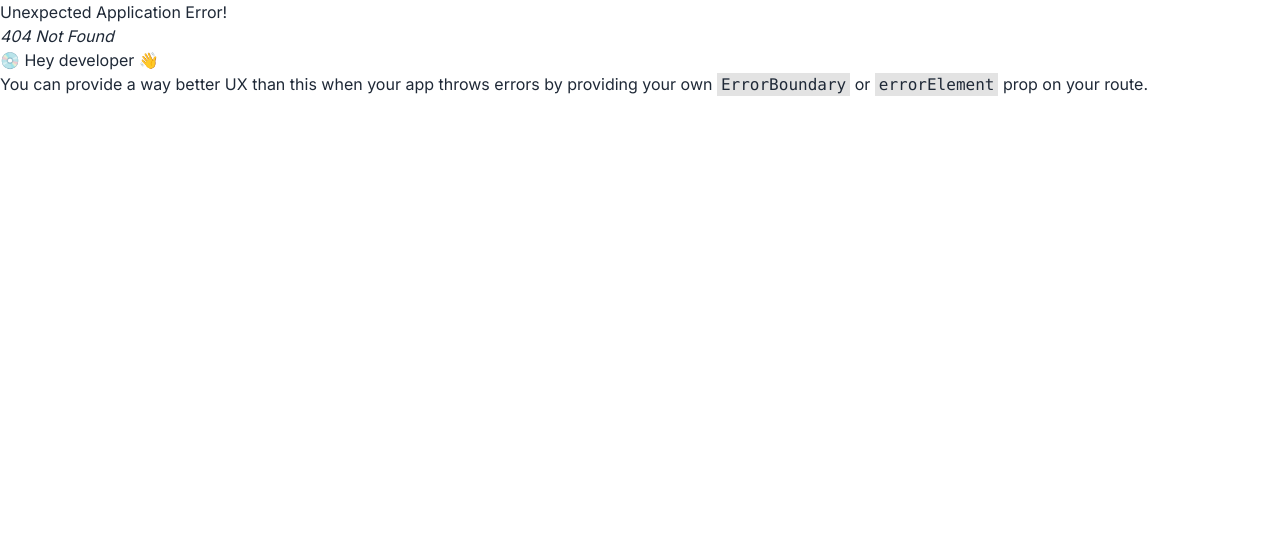
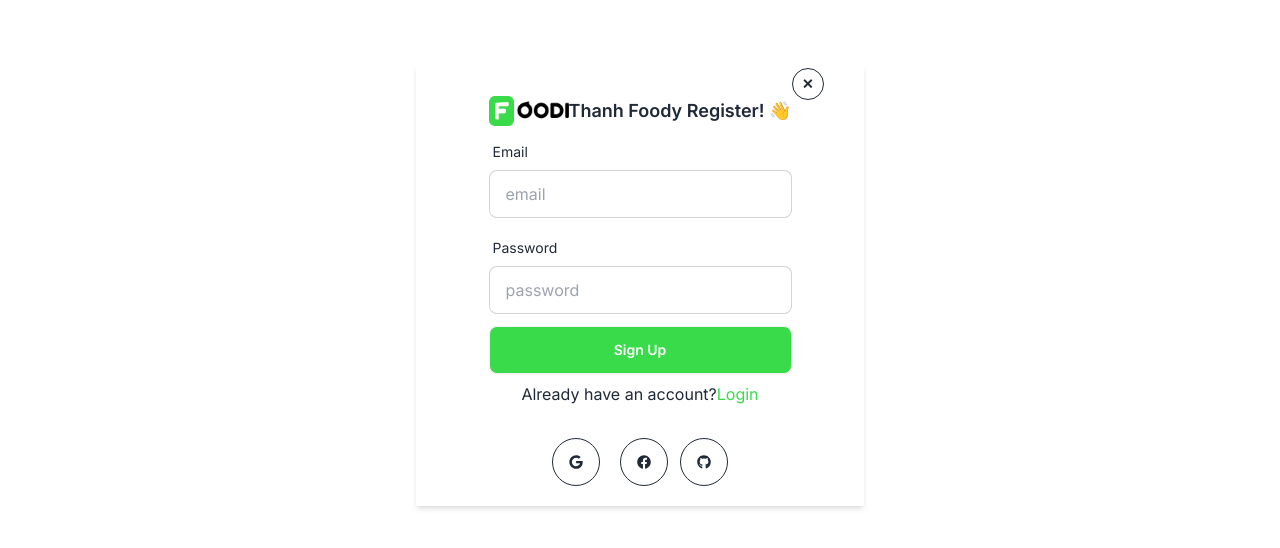
Before and after one commit to huuthanh0312/Foody_Mern, a React (Vite) app in the folder client/: page /signup in a window 1280 px wide. Before the commit this address had no page. Shown: the top 548 px of the page. Built offline with nearby package versions, Linux system fonts and the light colour scheme; no server answers.

Commit message:
Authencation

```diff
--- a/client/package.json
+++ b/client/package.json
@@ -10,10 +10,12 @@
     "preview": "vite preview"
   },
   "dependencies": {
+    "firebase": "^10.12.2",
     "localforage": "^1.10.0",
     "match-sorter": "^6.3.4",
     "react": "^18.2.0",
     "react-dom": "^18.2.0",
+    "react-hook-form": "^7.51.5",
     "react-icons": "^5.2.1",
     "react-router-dom": "^6.23.1",
     "react-slick": "^0.30.2",
--- a/client/src/App.jsx
+++ b/client/src/App.jsx
@@ -3,7 +3,7 @@
 function App() {
 	return (
 		<>
-			<h1 className="bg-green">Hello Devepplopers</h1>
+			<h1 className="bg-green">Hello Deveplopers</h1>
 		</>
 	);
 }
--- /dev/null
+++ b/client/src/components/Modal.jsx
@@ -0,0 +1,111 @@
+import React, { useContext, useState } from 'react';
+import { FaFacebook, FaGithub, FaGoogle } from 'react-icons/fa';
+import { Link } from 'react-router-dom';
+import { useForm } from 'react-hook-form';
+import { AuthContext } from '../contexts/AuthProvider';
+
+const Modal = () => {
+	const {
+		register,
+		handleSubmit,
+		watch,
+		formState: { errors },
+	} = useForm();
+
+	const { signUpWithGmail, login } = useContext(AuthContext);
+	const [errorMessage, setErrorMessage] = useState('');
+
+	// google sign in gmail
+	const handleLoginGmail = () => {
+		signUpWithGmail()
+			.then((result) => {
+				const user = result.user;
+				alert('Login successful');
+			})
+			.catch((error) => console.error(error));
+	};
+	const onSubmit = (data) => {
+		const email = data.email;
+		const password = data.password;
+		login(email, password)
+			.then((result) => {
+				const user = result.user;
+				alert('Login successful');
+			})
+			.catch((error) => {
+				const errorMessage = error.message;
+				setErrorMessage('Provide a correct email and password');
+			});
+	};
+	return (
+		<>
+			<dialog id="login" className="modal">
+				<div className="modal-box">
+					<button
+						htmlFor="login"
+						onClick={() => document.getElementById('login').close()}
+						className="btn btn-sm btn-circle btn-ghost absolute right-2 top-2">
+						✕
+					</button>
+					<form className="card-body" method="dialog" onSubmit={handleSubmit(onSubmit)}>
+						<div className="flex flex-col md:flex-row  items-center justify-between">
+							<img src="/logo.png" alt="" className="md:max-w-20" />
+							<h3 className="font-semibold text-lg ">Thanh Foody Login! 👋</h3>
+						</div>
+						{/* Email */}
+						<div className="form-control">
+							<label className="label">
+								<span className="label-text">Email</span>
+							</label>
+							<input type="email" {...register('email', { required: true })} placeholder="email" className="input input-bordered" />
+						</div>
+
+						{/* Password */}
+						<div className="form-control">
+							<label className="label">
+								<span className="label-text">Password</span>
+							</label>
+							<input
+								type="password"
+								{...register('password', { required: true })}
+								placeholder="password"
+								className="input input-bordered"
+							/>
+							<label className="label mt-1">
+								<a href="#" className="label-text-alt link link-hover">
+									Forgot password?
+								</a>
+							</label>
+						</div>
+						{/* error */}
+						{errorMessage ? <p className="text-red">{errorMessage}</p> : ''}
+						<div className="form-control mt-1">
+							<input type="submit" className="btn text-white bg-green" value="Login" />
+						</div>
+						<div className="form-control justify-center items-center">
+							<p>
+								Don't have an account?{' '}
+								<Link to="/signup" className="text-green">
+									Sign Up
+								</Link>
+							</p>
+						</div>
+					</form>
+					<div className="text-center space-x-3 ">
+						<button onClick={handleLoginGmail} className="btn btn-circle btn-outline hover:text-white hover:bg-green mr-2">
+							<FaGoogle />
+						</button>
+						<button className="btn btn-circle btn-outline hover:text-white hover:bg-green mr-2">
+							<FaFacebook />
+						</button>
+						<button className="btn btn-circle btn-outline hover:text-white hover:bg-green ">
+							<FaGithub />
+						</button>
+					</div>
+				</div>
+			</dialog>
+		</>
+	);
+};
+
+export default Modal;
--- a/client/src/components/Navbar.jsx
+++ b/client/src/components/Navbar.jsx
@@ -1,8 +1,14 @@
-import React, { useEffect, useState } from 'react';
+import React, { useContext, useEffect, useState } from 'react';
 import logo from '../../public/logo.png';
 import { BiPhoneCall } from 'react-icons/bi';
+import { FaUser } from 'react-icons/fa';
+import Modal from './Modal';
+import { AuthContext } from '../contexts/AuthProvider';
+
 const Navbar = () => {
 	const [sticky, setSticky] = useState(false);
+	const { user } = useContext(AuthContext);
+	console.log(user);
 	//handle scroll function
 	useEffect(() => {
 		const handleScroll = () => {
@@ -122,10 +128,13 @@
 								</div>
 							</div>
 						</label>
-						{/* button contact */}
-						<a className="btn bg-green rounded-full px-6 text-white items-center gap-2">
-							<BiPhoneCall /> Contact
-						</a>
+						{/* button login modal */}
+						<button
+							onClick={() => document.getElementById('login').showModal()}
+							className="btn bg-green rounded-full px-6 text-white items-center gap-2">
+							<FaUser /> Login
+						</button>
+						<Modal />
 					</div>
 				</div>
 			</header>
--- /dev/null
+++ b/client/src/components/SignUp.jsx
@@ -0,0 +1,99 @@
+import React, { useContext } from 'react';
+import { useForm } from 'react-hook-form';
+import { FaFacebook, FaGithub, FaGoogle } from 'react-icons/fa';
+import { Link } from 'react-router-dom';
+import Modal from './Modal';
+import { AuthContext } from '../contexts/AuthProvider';
+
+const SignUp = () => {
+	const {
+		register,
+		handleSubmit,
+		watch,
+		formState: { errors },
+	} = useForm();
+
+	const { createUser, login } = useContext(AuthContext);
+
+	const onSubmit = (data) => {
+		const email = data.email;
+		const password = data.password;
+		createUser(email, password)
+			.then((result) => {
+				// Signed up
+				const user = result.user;
+				alert('Account Create Successfully Done');
+			})
+			.catch((error) => {
+				const errorCode = error.code;
+				const errorMessage = error.message;
+				// ..
+			});
+	};
+	return (
+		<div className="max-w-md bg-white shadow-md w-full mx-auto flex items-center justify-center my-16">
+			<div className="card flex flex-col justify-center mt-0 mb-5">
+				<Link to="/" className="btn btn-sm btn-outline btn-circle btn-ghost absolute right-0 top-1">
+					✕
+				</Link>
+				<form className="card-body" method="dialog" onSubmit={handleSubmit(onSubmit)}>
+					<div className="flex flex-col md:flex-row  items-center justify-between">
+						<img src="/logo.png" alt="" className="md:max-w-20" />
+						<h3 className="font-semibold text-lg ">Thanh Foody Register! 👋</h3>
+					</div>
+					{/* Email */}
+					<div className="form-control">
+						<label className="label">
+							<span className="label-text">Email</span>
+						</label>
+						<input type="email" {...register('email', { required: true })} placeholder="email" className="input input-bordered" />
+					</div>
+					{/* Password */}
+					<div className="form-control mt-1">
+						<label className="label">
+							<span className="label-text">Password</span>
+						</label>
+						<input type="password" {...register('password', { required: true })} placeholder="password" className="input input-bordered" />
+					</div>
+					{/* Password
+					<div className="form-control mt-1">
+						<label className="label">
+							<span className="label-text">Current Password</span>
+						</label>
+						<input
+							type="password"
+							{...register('current_password', { required: true })}
+							placeholder="Current Password"
+							className="input input-bordered"
+						/>
+					</div> */}
+					<div className="form-control mt-1">
+						<input type="submit" className="btn text-white bg-green" value="Sign Up" />
+					</div>
+					<div className="form-control justify-center items-center">
+						<p>
+							Already have an account?
+							<a onClick={() => document.getElementById('login').showModal()} className="text-green">
+								Login
+							</a>
+						</p>
+					</div>
+					<Modal />
+				</form>
+				<div className="text-center space-x-3 ">
+					<button className="btn btn-circle btn-outline hover:text-white hover:bg-green mr-2">
+						<FaGoogle />
+					</button>
+					<button className="btn btn-circle btn-outline hover:text-white hover:bg-green mr-2">
+						<FaFacebook />
+					</button>
+					<button className="btn btn-circle btn-outline hover:text-white hover:bg-green ">
+						<FaGithub />
+					</button>
+				</div>
+			</div>
+		</div>
+	);
+};
+
+export default SignUp;
--- /dev/null
+++ b/client/src/contexts/AuthProvider.jsx
@@ -0,0 +1,73 @@
+import React, { createContext, useEffect, useState } from 'react';
+import {
+	GoogleAuthProvider,
+	createUserWithEmailAndPassword,
+	getAuth,
+	onAuthStateChanged,
+	signInWithEmailAndPassword,
+	signInWithPopup,
+	signOut,
+	updateProfile,
+} from 'firebase/auth';
+import app from '../firebase/firebase.config';
+
+export const AuthContext = createContext();
+// Initialize Firebase Authentication and get a reference to the service
+const auth = getAuth(app);
+const googleProvider = new GoogleAuthProvider();
+const AuthProvider = ({ children }) => {
+	const [user, setUser] = useState(null);
+	const [loading, setLoading] = useState(true);
+	//create an acount
+	const createUser = (email, password) => {
+		return createUserWithEmailAndPassword(auth, email, password);
+	};
+
+	// signUp with gmail
+	const signUpWithGmail = () => {
+		return signInWithPopup(auth, googleProvider);
+	};
+
+	//login using gmail
+	const login = (email, password) => {
+		return signInWithEmailAndPassword(auth, email, password);
+	};
+
+	//logout
+	const logout = () => {
+		return signOut(auth);
+	};
+
+	// update profile
+	const updateUserProfile = ({ name, photoURL }) => {
+		return updateProfile(auth.currentUser, {
+			displayName: name,
+			photoURL: photoURL,
+		});
+	};
+
+	//check sign in user profile
+	useEffect(() => {
+		const unsubscribe = onAuthStateChanged(auth, (currentUser) => {
+			if (currentUser) {
+				setUser(currentUser);
+				setLoading(false);
+			} else {
+				setLoading(true);
+			}
+		});
+		return unsubscribe();
+	}, []);
+
+	const authInfo = {
+		user,
+		createUser,
+		signUpWithGmail,
+		login,
+		updateProfile,
+		logout,
+	};
+	return <AuthContext.Provider value={authInfo}>{children}</AuthContext.Provider>;
+};
+
+export default AuthProvider;
--- /dev/null
+++ b/client/src/firebase/firebase.config.js
@@ -0,0 +1,21 @@
+// Import the functions you need from the SDKs you need
+import { initializeApp } from 'firebase/app';
+// TODO: Add SDKs for Firebase products that you want to use
+// https://firebase.google.com/docs/web/setup#available-libraries
+
+// Your web app's Firebase configuration
+//console.log(import.meta.env.VITE_SOME_KEY); // "123"
+// For Firebase JS SDK v7.20.0 and later, measurementId is optional
+const firebaseConfig = {
+	apiKey: import.meta.env.VITE_APIKEY,
+	authDomain: import.meta.env.VITE_AUTHDOMAIN,
+	projectId: import.meta.env.VITE_PROJECTID,
+	storageBucket: import.meta.env.VITE_STORAGEBUCKET,
+	messagingSenderId: import.meta.env.VITE_MESSAGINGSENDERID,
+	appId: import.meta.env.VITE_APPID,
+	measurementId: import.meta.env.VITE_MEASUREMENTID,
+};
+
+// Initialize Firebase
+const app = initializeApp(firebaseConfig);
+export default app;
--- a/client/src/router/Router.jsx
+++ b/client/src/router/Router.jsx
@@ -2,6 +2,7 @@
 import Main from '../layout/Main';
 import Home from '../pages/home/Home';
 import Menu from '../pages/shop/Menu';
+import SignUp from '../components/SignUp';
 
 const router = createBrowserRouter([
 	{
@@ -18,6 +19,10 @@
 			},
 		],
 	},
+	{
+		path: '/signup',
+		element: <SignUp />,
+	},
 ]);
 
 export default router;
```
Also changed, not shown: client/src/main.jsx (+9 -8 lines), 2 other files (tests, documents, lock files or other folders).
